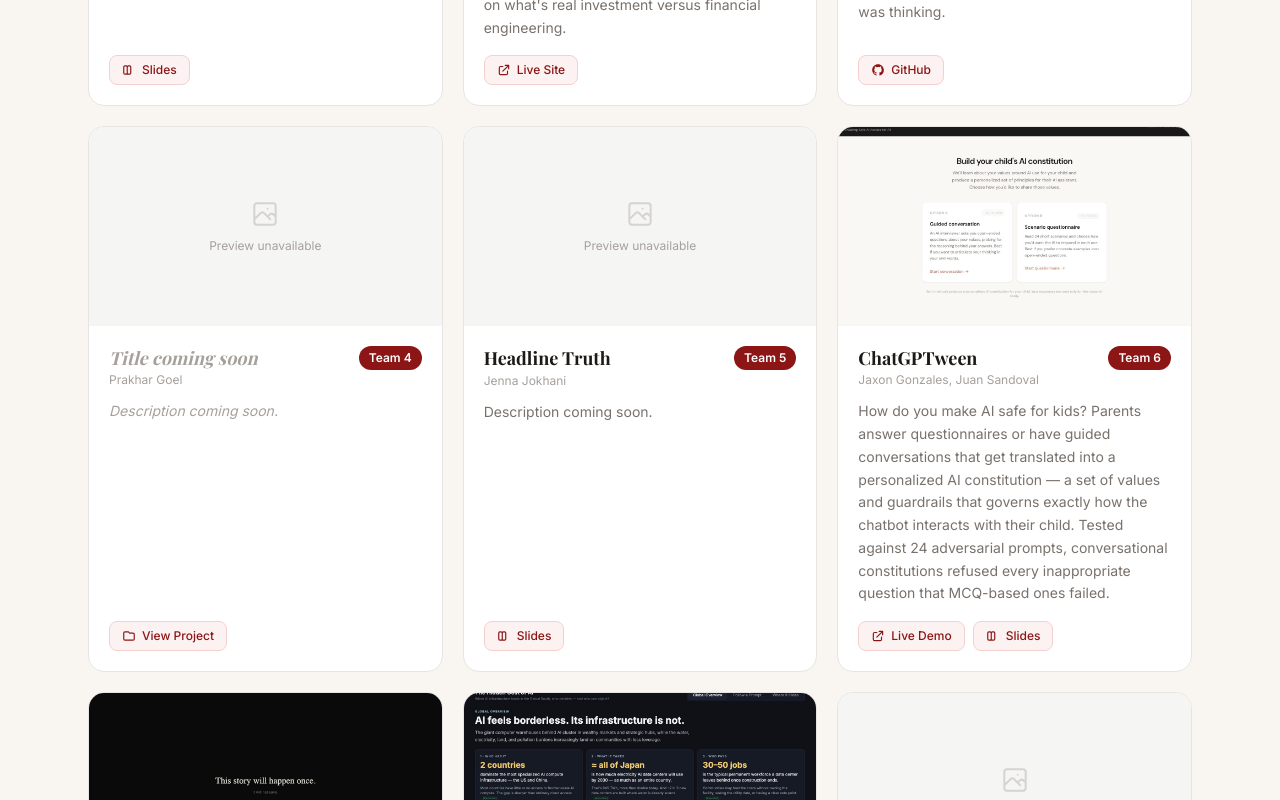
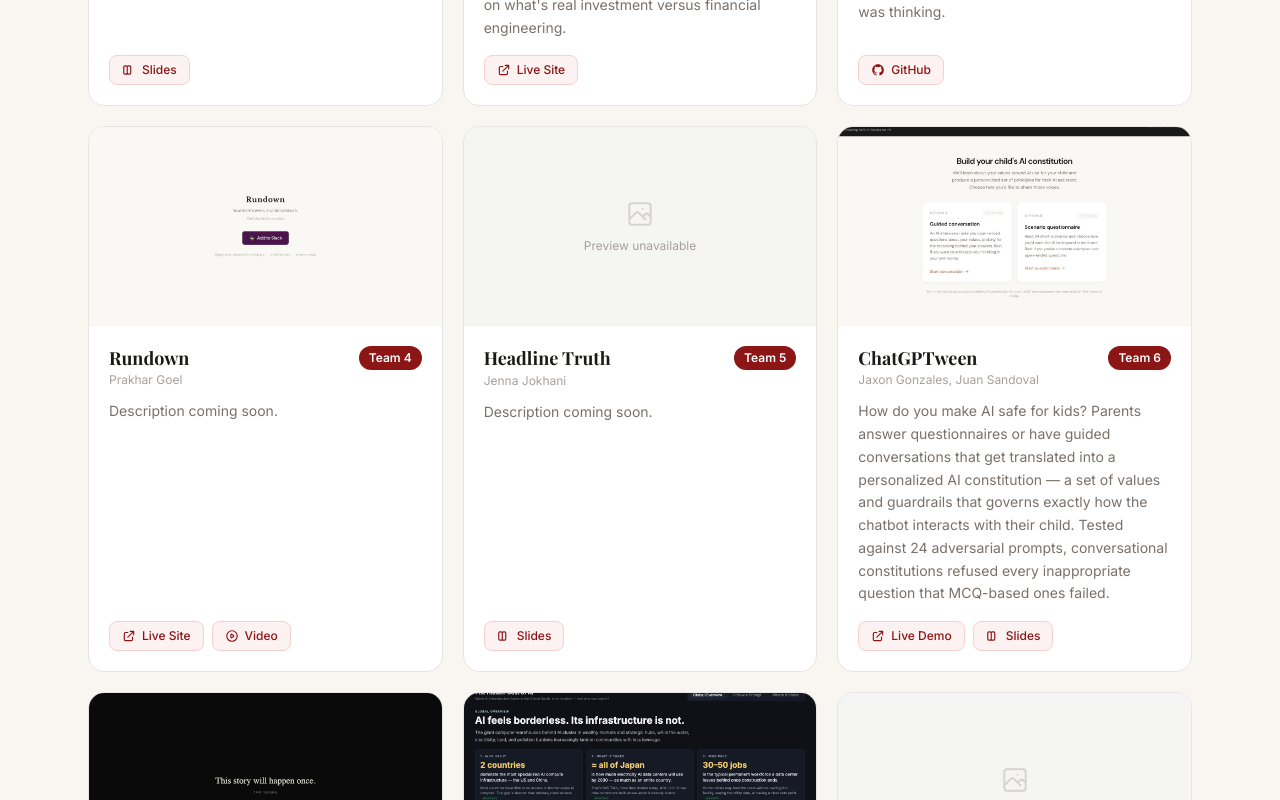
Before and after one commit to busgen116-2026/busgen116-showcase, a Next.js app: page / in a window 1280 px wide. Shown: the part 1380-2180 px from the top of the page. Built offline with nearby package versions, Linux system fonts and the light colour scheme; a web font is replaced by a local one.

Commit message:
Team 4 Rundown with screenshot and video; Bernardo → Team 16

```diff
--- a/app/page.tsx
+++ b/app/page.tsx
@@ -27,9 +27,13 @@ const projects: Project[] = [
   {
     team: 4,
     members: ["Prakhar Goel"],
-    title: "Project",
+    title: "Rundown",
     description: "Description coming soon.",
-    links: [{ label: "View Project", href: "https://drive.google.com/drive/folders/1ZY10seDahz1PpnL-56Is7kiO5X3YP8t1", type: "drive" }],
+    links: [
+      { label: "Live Site", href: "https://getrundown.vercel.app/login", type: "site" },
+      { label: "Video", href: "https://drive.google.com/file/d/1SQJ_cZcmMdbv32qRzMoU-kN2Qpjq78pg/view", type: "video" },
+    ],
+    preview: "/previews/team4.jpg",
   },
   {
     team: 5,
@@ -120,7 +124,7 @@ const projects: Project[] = [
     links: [{ label: "Slides", href: "https://drive.google.com/file/d/10bQqLjPjq4V3W_3wVT0kiOhm67bPZKFS/view", type: "slides" }],
   },
   {
-    team: "Virtual",
+    team: 16,
     members: ["Bernardo Herzer"],
     title: "RegFi Compliance Checker",
     description: "Description coming soon.",
```
Also changed, not shown: public/previews/team4.jpg (added).
